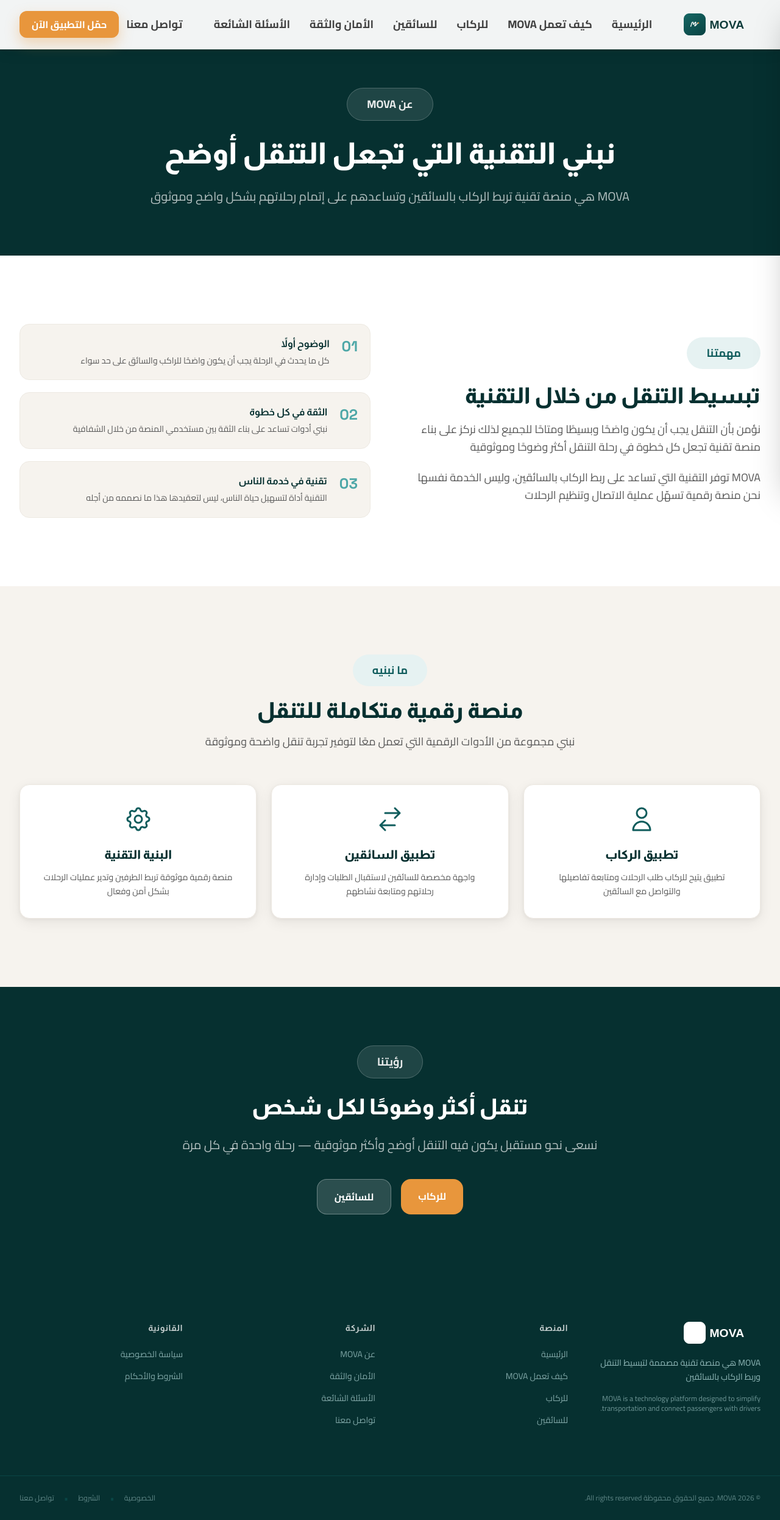
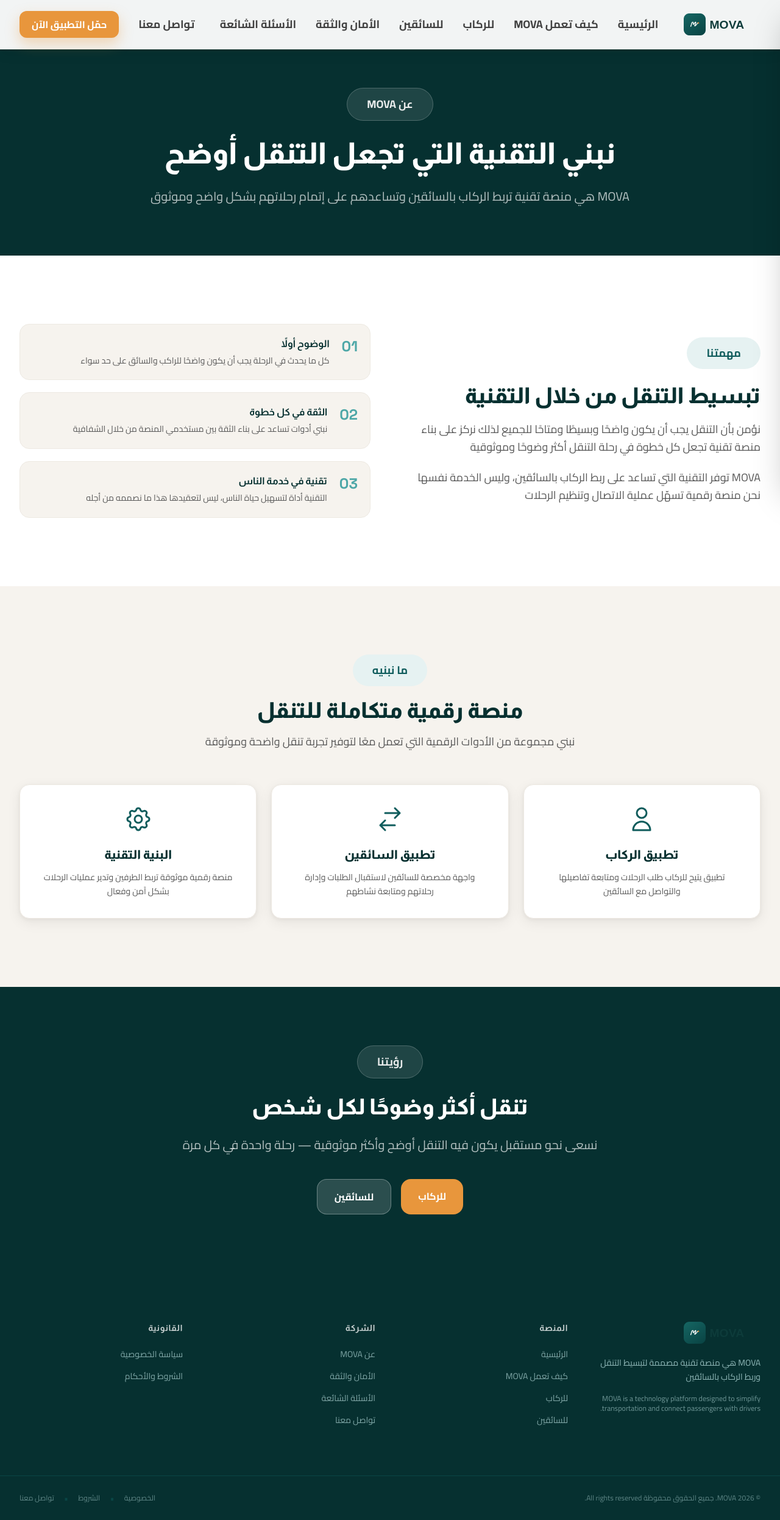
Before and after one commit to abouryi12/mova-landing-page, a Next.js app: page /about in a window 1280 px wide. Shown: the whole page at 61% size. Built offline with nearby package versions, Linux system fonts and the light colour scheme.

Commit message:
V1.1.6: Increase gap between contact link and download button

```diff
--- a/src/components/Footer.tsx
+++ b/src/components/Footer.tsx
@@ -34,7 +34,7 @@
  alt="MOVA"
  width={120}
  height={40}
- className="h-9 w-auto brightness-0 invert"
+ className="h-9 w-auto"
  />
  </Link>
  <p className="text-teal-100/80 text-sm leading-relaxed font-cairo max-w-xs">
--- a/src/components/Navbar.tsx
+++ b/src/components/Navbar.tsx
@@ -71,7 +71,7 @@
  </nav>
 
  {/* Desktop CTA */}
- <div className="hidden lg:flex items-center gap-3">
+ <div className="hidden lg:flex items-center gap-6 xl:gap-8">
  <Link
  href="/contact"
  className="text-base md:text-lg font-bold text-ink-700 hover:text-teal-700 transition-colors"
```
